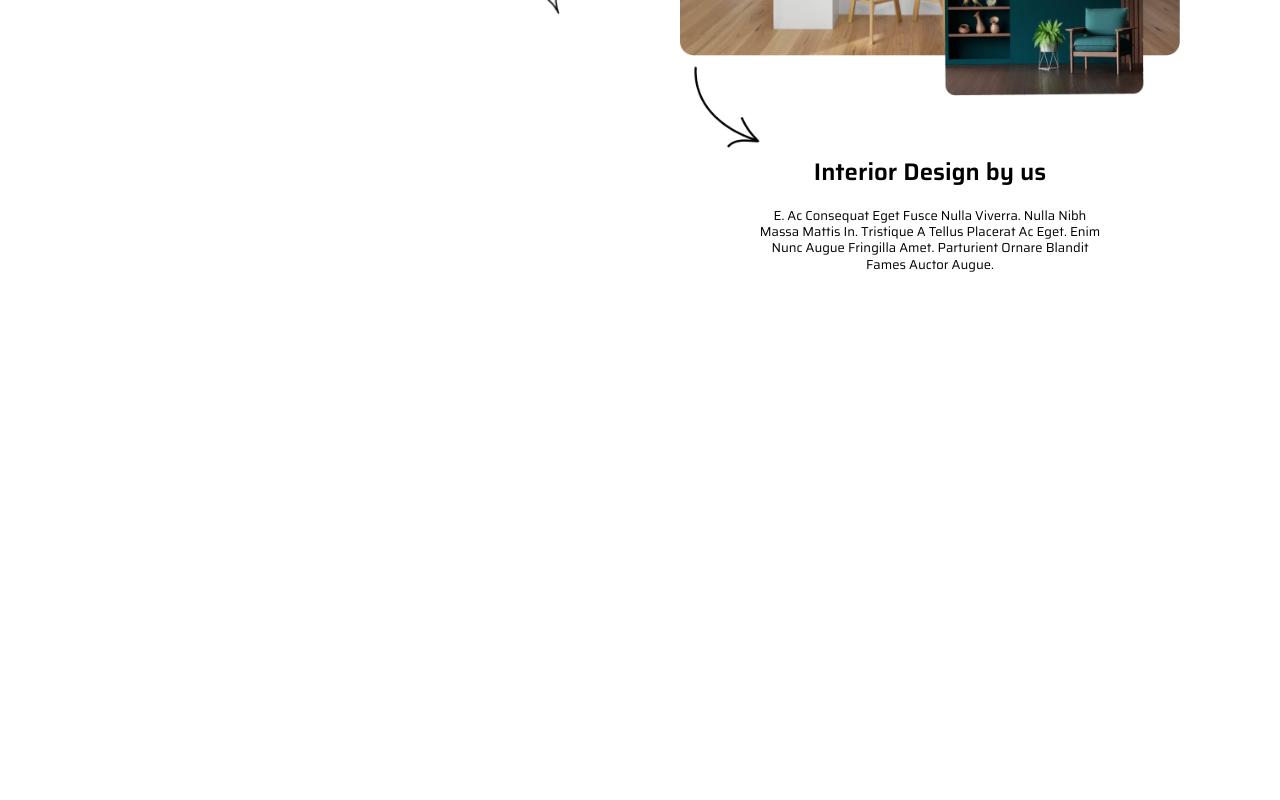
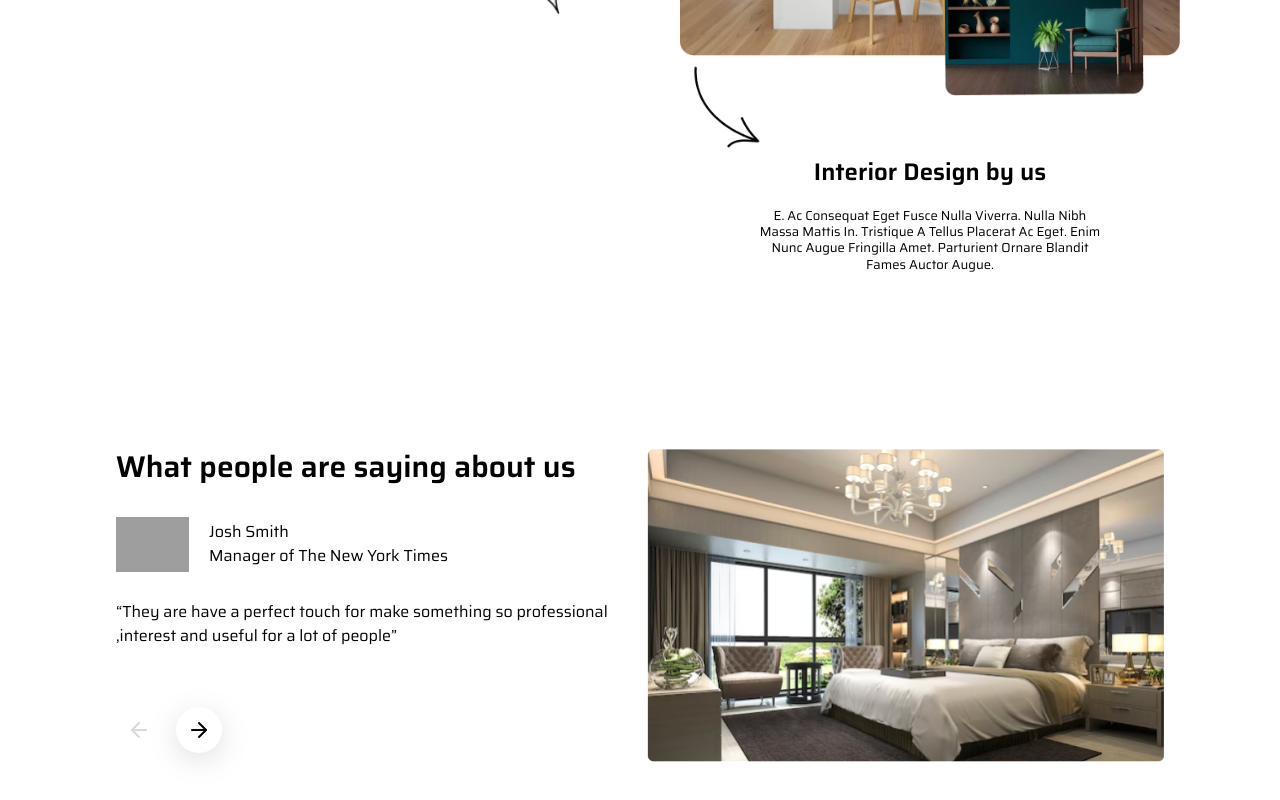
Before and after one commit to Sall99/furniture-website-design, a Next.js app: page / in a window 1280 px wide. Shown: the part 5022-5822 px from the top of the page. Before the commit the page ends 5297 px from the top, so only its background shows below. Built offline with nearby package versions, Linux system fonts and the light colour scheme; grey boxes are pictures that could not be loaded.

Commit message:
added testimonial

```diff
--- a/src/app/page.tsx
+++ b/src/app/page.tsx
@@ -2,6 +2,7 @@ import BestSellingProducts from "@/components/ui/best-selling-products";
 import ByRoom from "@/components/ui/by-room";
 import HeroCard from "@/components/ui/hero-card";
 import Showcase from "@/components/ui/showcase";
+import Testmonials from "@/components/ui/testmonials";
 import TheBestChoice from "@/components/ui/the-best-choice";
 import WhyChoosingUs from "@/components/ui/why-choosing-us";
 
@@ -14,6 +15,7 @@ export default function Home() {
       <ByRoom />
       <BestSellingProducts />
       <TheBestChoice />
+      <Testmonials />
     </main>
   );
 }
--- a/src/components/ui/index.ts
+++ b/src/components/ui/index.ts
@@ -6,3 +6,4 @@ export * from "./by-room";
 export * from "./best-selling-products";
 export * from "./best-selling-products";
 export * from "./the-best-choice";
+export * from "./testmonials";
--- a/src/components/ui/slider-best-selling.tsx
+++ b/src/components/ui/slider-best-selling.tsx
@@ -1,5 +1,4 @@
 "use client";
-
 import clsx from "clsx";
 import { ArrowLeft, ArrowRight } from "lucide-react";
 import Image from "next/image";
--- /dev/null
+++ b/src/components/ui/testmonials.tsx
@@ -0,0 +1,116 @@
+"use client";
+import { testmonialsData } from "@/constants";
+import clsx from "clsx";
+import { ArrowLeft, ArrowRight } from "lucide-react";
+import Image from "next/image";
+import React, { FC } from "react";
+import Slider from "react-slick";
+
+interface CardProps {
+  user: {
+    id: number;
+    bio: string;
+    name: string;
+    image: string;
+  };
+
+  description: string;
+}
+
+interface ArrowProps {
+  onClick?: () => void;
+}
+
+const NextArrow = ({ onClick }: ArrowProps) => {
+  return (
+    <div
+      className={clsx(
+        "w-8 h-8  absolute right-[80%] -bottom-[105.5px]  z-10 arrow",
+        onClick !== null ? "arrow-active" : ""
+      )}
+      onClick={onClick}
+    >
+      <ArrowRight />
+    </div>
+  );
+};
+
+const PrevArrow = ({ onClick }: ArrowProps) => {
+  return (
+    <div
+      className={clsx(
+        "w-8 h-8  absolute left-[0%] -bottom-[105.5px] arrow z-10",
+        onClick !== null ? "arrow-active" : ""
+      )}
+      onClick={onClick}
+    >
+      <ArrowLeft />
+    </div>
+  );
+};
+
+const settings = {
+  customPaging: function (i: any) {
+    return (
+      <div className="border border-black w-2 h-2 rounded-_50 active-dot mt-20  transition ease-in-out duration-300"></div>
+    );
+  },
+  appendDots: (dots: any) => (
+    <div>
+      <ul style={{ margin: "0px" }}> {dots} </ul>
+    </div>
+  ),
+  dots: false,
+  infinite: false,
+  speed: 500,
+  slidesPerRow: 1,
+  rows: 1,
+  nextArrow: <NextArrow />,
+  prevArrow: <PrevArrow />,
+};
+
+const Card: FC<CardProps> = ({ user, description }) => {
+  return (
+    <div>
+      <div className="flex gap-5 items-center mb-7">
+        <Image src={user.image} alt={user.name} width={73} height={73} />
+        <div>
+          <p>{user.name}</p>
+          <p>{user.bio}</p>
+        </div>
+      </div>
+      <p>“{description}”</p>
+    </div>
+  );
+};
+
+const SliderContainer = () => {
+  return (
+    <Slider {...settings}>
+      {testmonialsData.map(({ user, description }, key) => (
+        <Card key={key} user={user} description={description} />
+      ))}
+    </Slider>
+  );
+};
+
+export default function Testmonials() {
+  return (
+    <div className="flex px-_100 mt-28 py-16 justify-center">
+      <div className="w-_531">
+        <h2 className="font-semibold text-3xl mb-8">
+          What people are saying about us
+        </h2>
+        <SliderContainer />
+      </div>
+      <div>
+        <Image
+          src="/images/testimonial.png"
+          alt="testimonial"
+          width={517}
+          height={312}
+        />
+      </div>
+    </div>
+  );
+}
--- a/src/constants/data.ts
+++ b/src/constants/data.ts
@@ -216,3 +216,61 @@ export const products = [
     promoPrice: 220,
   },
 ];
+
+export const testmonialsData = [
+  {
+    user: {
+      id: 1,
+      name: "Josh Smith",
+      bio: "Manager of The New York Times",
+      image:
+        "https://res.cloudinary.com/dx6jhjxpt/image/upload/v1708365174/furniture-website-design/Ellipse_202_fow82v.png",
+    },
+    description:
+      "They are have a perfect touch for make something so professional ,interest and useful for a lot of people",
+  },
+  {
+    user: {
+      id: 2,
+      name: "Josh Smith",
+      bio: "Manager of The New York Times",
+      image:
+        "https://res.cloudinary.com/dx6jhjxpt/image/upload/v1708365174/furniture-website-design/Ellipse_202_fow82v.png",
+    },
+    description:
+      "They are have a perfect touch for make something so professional ,interest and useful for a lot of people",
+  },
+  {
+    user: {
+      id: 3,
+      name: "Josh Smith",
+      bio: "Manager of The New York Times",
+      image:
+        "https://res.cloudinary.com/dx6jhjxpt/image/upload/v1708365174/furniture-website-design/Ellipse_202_fow82v.png",
+    },
+    description:
+      "They are have a perfect touch for make something so professional ,interest and useful for a lot of people",
+  },
+  {
+    user: {
+      id: 4,
+      name: "Josh Smith",
+      bio: "Manager of The New York Times",
+      image:
+        "https://res.cloudinary.com/dx6jhjxpt/image/upload/v1708365174/furniture-website-design/Ellipse_202_fow82v.png",
+    },
+    description:
+      "They are have a perfect touch for make something so professional ,interest and useful for a lot of people",
+  },
+  {
+    user: {
+      id: 5,
+      name: "Josh Smith",
+      bio: "Manager of The New York Times",
+      image:
+        "https://res.cloudinary.com/dx6jhjxpt/image/upload/v1708365174/furniture-website-design/Ellipse_202_fow82v.png",
+    },
+    description:
+      "They are have a perfect touch for make something so professional ,interest and useful for a lot of people",
+  },
+];
```
Also changed, not shown: public/images/testimonial.png (added).
